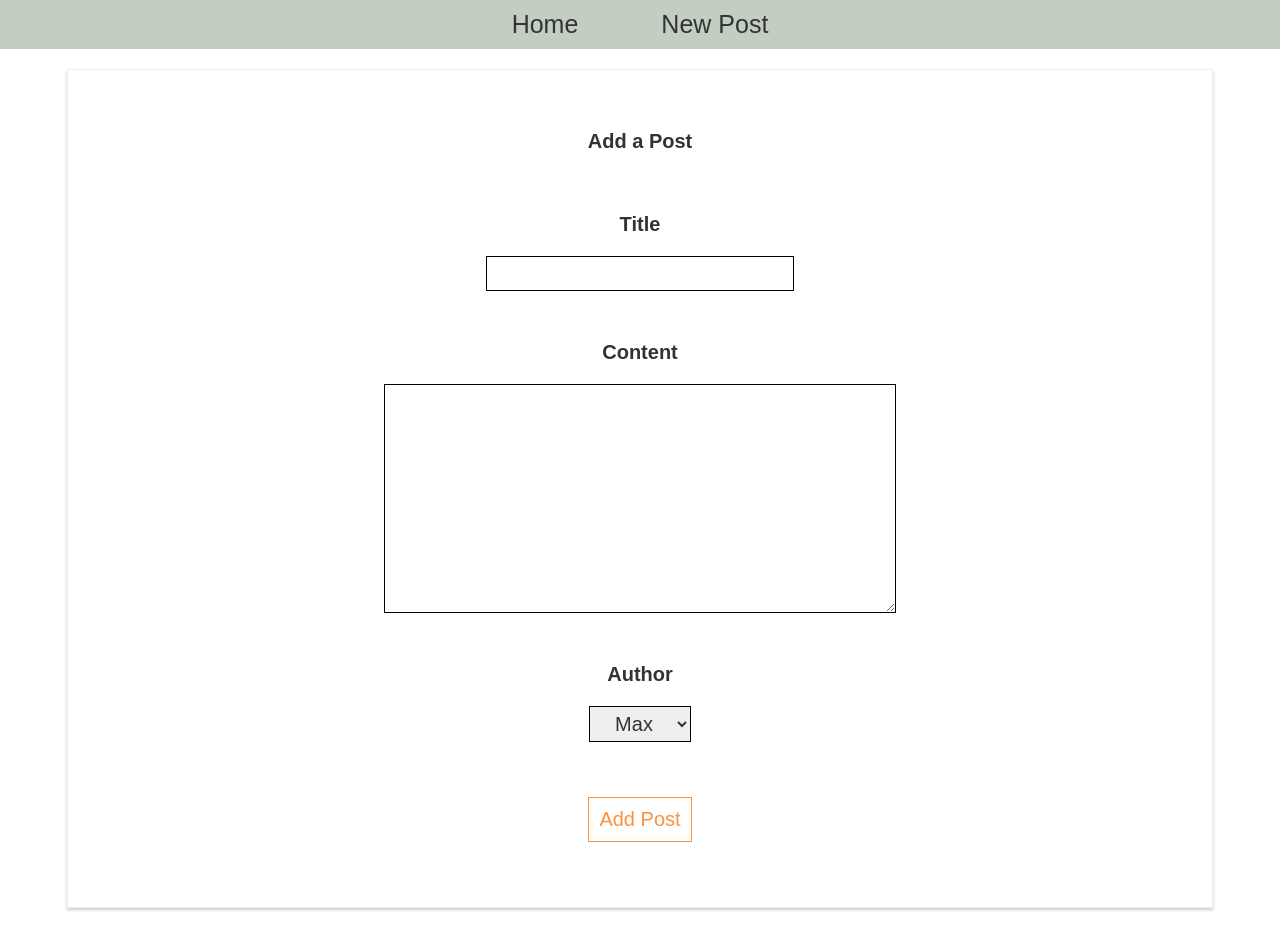
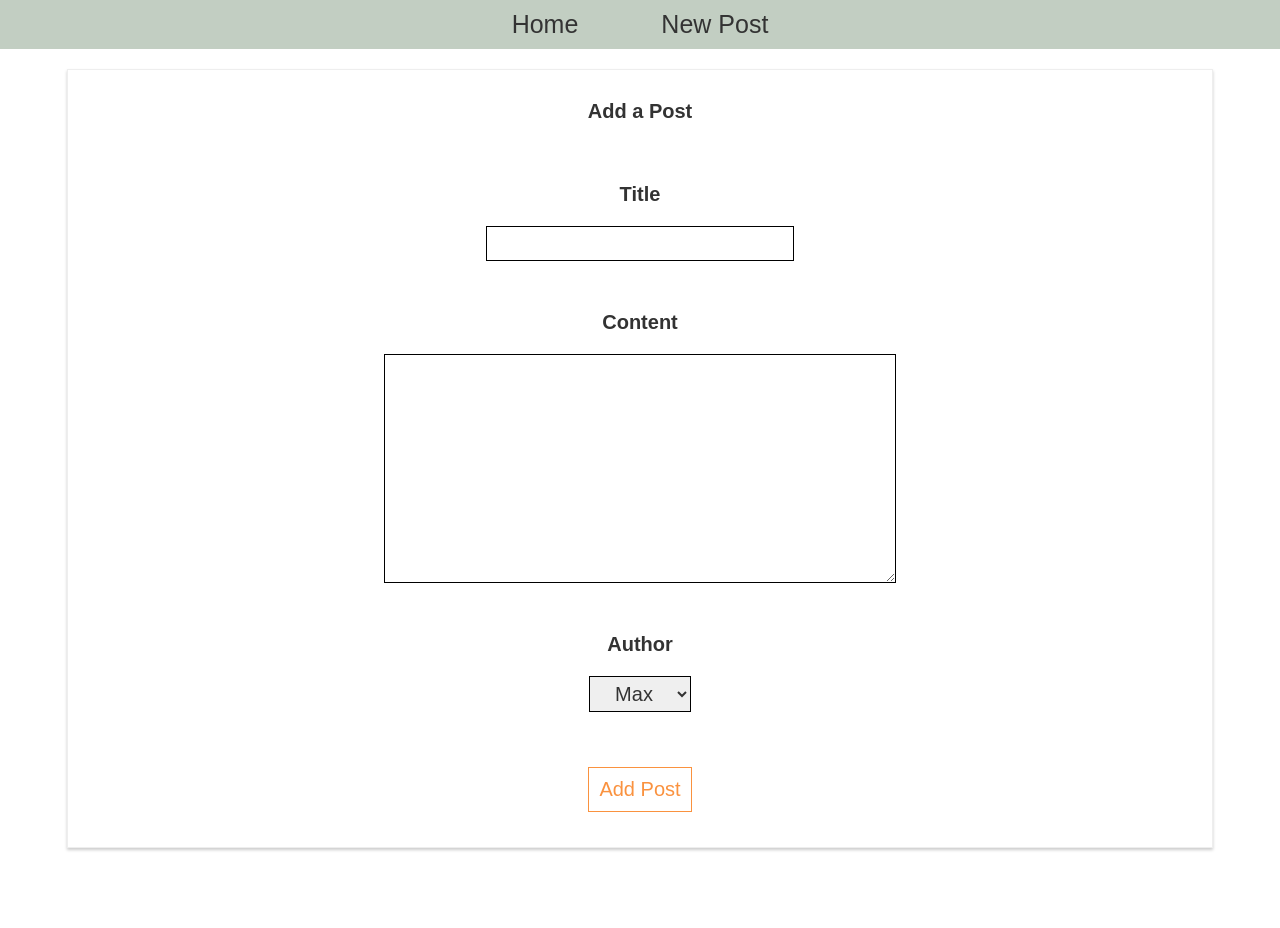
Before and after one commit to diego-c/react-complete-guide, a React (Create React App) app in the folder section-11/blog-project/: page /new-post in a window 1280 px wide. After the commit the page ends 868 px from the top, so only its background shows below. Built offline with nearby package versions, Linux system fonts and the light colour scheme.

Commit message:
add link component - section 11 lecture 179

```diff
--- a/section-11/blog-project/src/components/NewPost/NewPost.css
+++ b/section-11/blog-project/src/components/NewPost/NewPost.css
@@ -4,7 +4,7 @@
     border: 1px solid #eee;
     box-shadow: 0 2px 3px #ccc;
     text-align: center;
-    padding: 6rem;
+    padding: 3rem 6rem;
 }
 
 .NewPost h1 {
--- a/section-11/blog-project/src/containers/Blog/Blog.js
+++ b/section-11/blog-project/src/containers/Blog/Blog.js
@@ -12,8 +12,8 @@ class Blog extends Component {
                 <header>
                     <nav>
                         <ul className="Nav">
-                            <li className="Nav-Item"><a href="/">Home</a></li>
-                            <li className="Nav-Item"><a href="/new-post">New Post</a></li>
+                            <li className="Nav-Item"><Link to="/">Home</Link></li>
+                            <li className="Nav-Item"><Link to="/new-post">New Post</Link></li>
                         </ul>
                     </nav>
                 </header>
```
